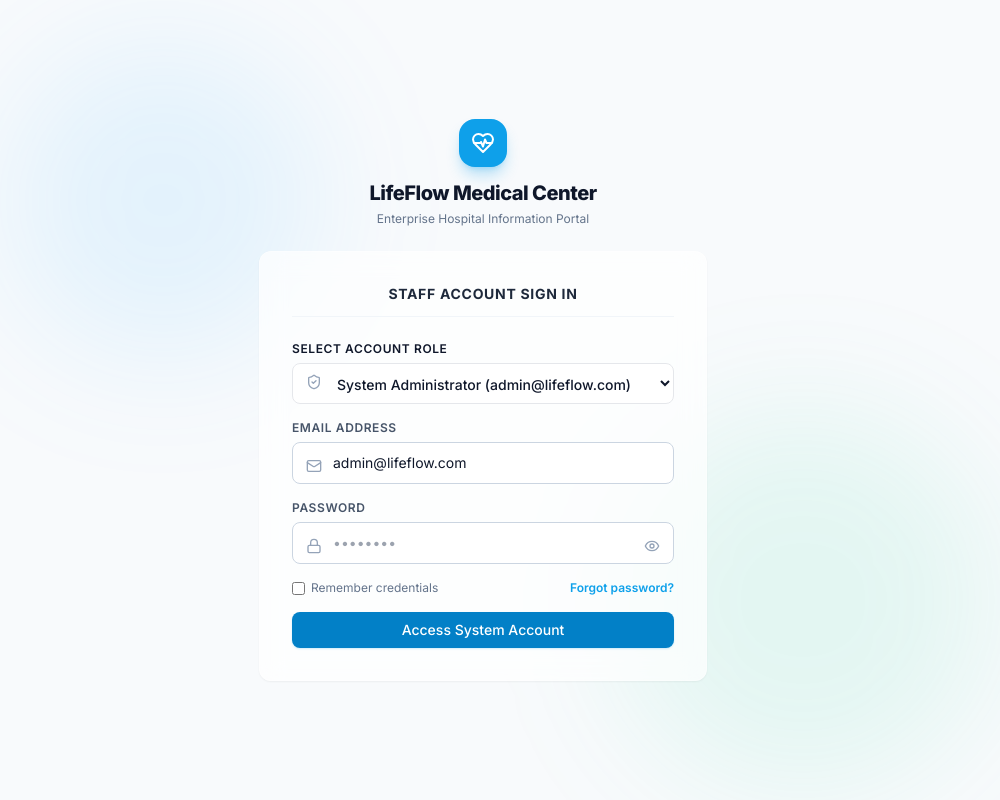
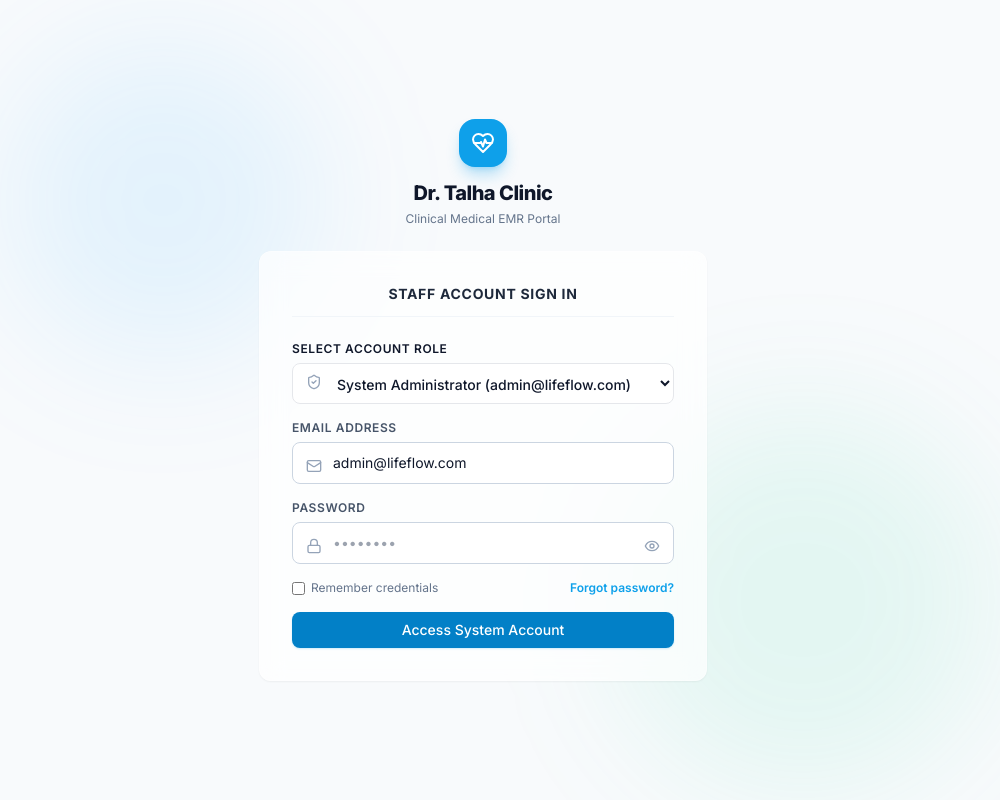
Before and after one commit to zeeshan99996/HOSPITAL-MANAGEMENT-SYSTEM-, a React (Vite) app in the folder frontend/: page / in a window 1280 px wide. Shown: the whole page, without its empty margins (157-1157 px from the left). Built offline with nearby package versions, Linux system fonts and the light colour scheme.

Commit message:
Update application branding logo and header to Dr. Talha Clinic

```diff
--- a/frontend/src/components/Sidebar.tsx
+++ b/frontend/src/components/Sidebar.tsx
@@ -192,8 +192,8 @@ export const Sidebar: React.FC<SidebarProps> = ({ isOpen, setIsOpen }) => {
             <HeartPulse className="h-5 w-5" />
           </div>
           <div>
-            <span className="text-base font-extrabold text-slate-900 dark:text-white tracking-tight">LifeFlow</span>
-            <span className="text-[10px] block font-medium uppercase tracking-wider text-brand-500 -mt-1 font-semibold">Hospital EMR</span>
+            <span className="text-base font-extrabold text-slate-900 dark:text-white tracking-tight">Dr. Talha</span>
+            <span className="text-[10px] block font-medium uppercase tracking-wider text-brand-500 -mt-1 font-semibold">Clinic EMR</span>
           </div>
         </div>
 
--- a/frontend/src/pages/Login.tsx
+++ b/frontend/src/pages/Login.tsx
@@ -56,8 +56,8 @@ export const Login: React.FC = () => {
           <div className="flex h-12 w-12 items-center justify-center rounded-2xl bg-brand-500 text-white shadow-lg shadow-brand-500/30 mb-3">
             <HeartPulse className="h-6 w-6" />
           </div>
-          <h1 className="text-xl font-extrabold text-slate-900 dark:text-white tracking-tight">LifeFlow Medical Center</h1>
-          <p className="text-xs text-slate-500 dark:text-slate-400 mt-1">Enterprise Hospital Information Portal</p>
+          <h1 className="text-xl font-extrabold text-slate-900 dark:text-white tracking-tight">Dr. Talha Clinic</h1>
+          <p className="text-xs text-slate-500 dark:text-slate-400 mt-1">Clinical Medical EMR Portal</p>
         </div>
 
         {/* Auth Forms Card */}
```
